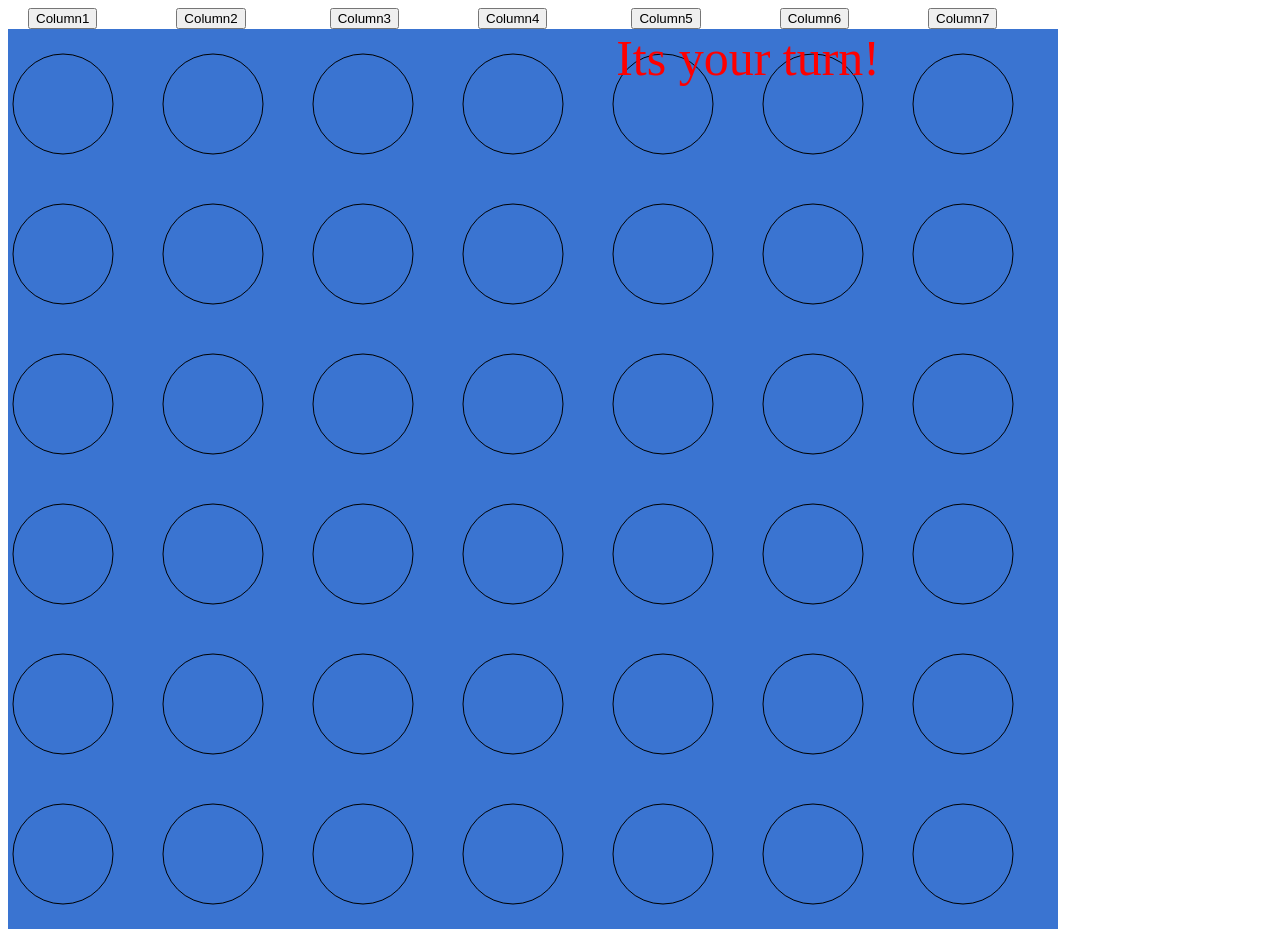
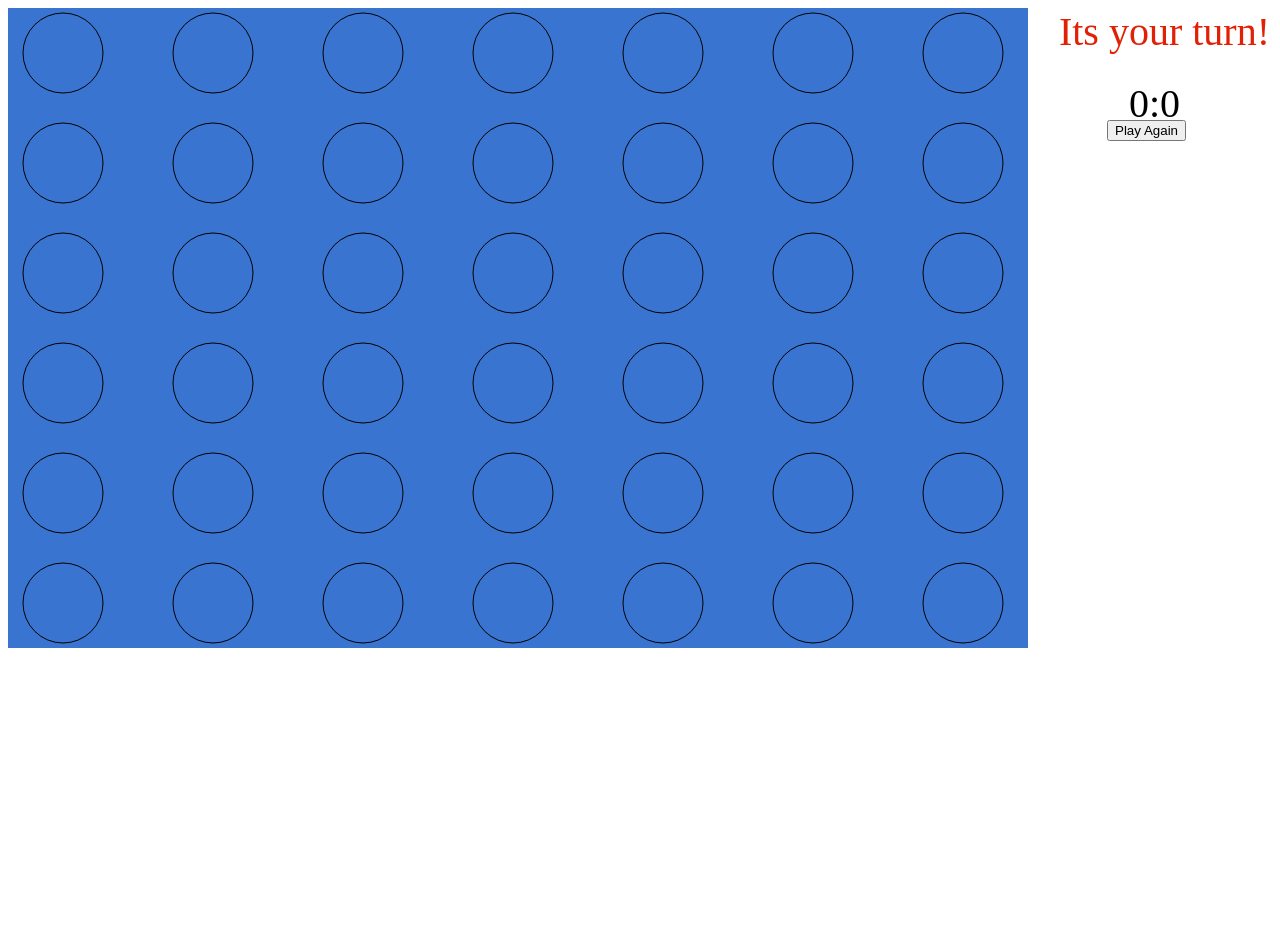
Before and after one commit to danieldiaz14/Connect-4, a plain HTML site: page index.html in a window 1280 px wide. After the commit the page ends 800 px from the top, so only its background shows below. Drawn offline with Linux system fonts and the light colour scheme.

Commit message:
Much better

```diff
--- a/index.html
+++ b/index.html
@@ -5,17 +5,12 @@
         <link rel="stylesheet" href="./styles/index.css">
     </head>
     <body>
-        <div>
-            <button id="choice1" onclick="update1()">Column1</button>
-            <button id="choice2" onclick="update2()">Column2</button>
-            <button id="choice3" onclick="update3()">Column3</button>
-            <button id="choice4" onclick="update4()">Column4</button>
-            <button id="choice5" onclick="update5()">Column5</button>
-            <button id="choice6" onclick="update6()">Column6</button>
-            <button id="choice7" onclick="update7()">Column7</button>
+        <div id="active">Its your turn!</div>
+        <div id="scoreBoard">
+            <p id="score"></p>
         </div>
-        <div id="active">Its your turn!</div>
-        <canvas id="canvas" width="1050" height="900"></canvas>
+        <button id="play" onclick="redo()">Play Again</button>
+        <canvas id="canvas" width="1020" height="640"></canvas>
         <script src="./scripts/connect.js"></script>
     </body>
 </html>
--- a/scripts/connect.js
+++ b/scripts/connect.js
@@ -5,7 +5,10 @@ let turnColor = document.getElementById('active');
 let turn = true;
 let gameBoard = matrix();
 let counters = [5,5,5,5,5,5,5];
-turnColor.style.color = "red";
+let reset = [5,5,5,5,5,5,5];
+let score1 = 0;
+let score2 = 0;
+turnColor.style.color = "#e22006";
 /*
 context.beginPath();
 context.arc(100,75,50,0,2*Math.PI);
@@ -13,19 +16,50 @@ context.stroke();
 */
 //7 column, 6 rows.
 
+canvas.addEventListener('click', function(event) {
+    let x = event.pageX - 0;
+    let y = event.pageY - 0;
+    let handX = 0;
+    let handXOffset = handX + 100;
+    let handY = 0;
+    let handYOffset = handY + 1000;
+    if( x >= handX && x <= handXOffset && y >= handY && y <= handYOffset) {
+        update1();
+    }
+    if(x >= handX+170&& x <= handXOffset+170 && y >=handY && handYOffset) {
+        update2();
+    }
+    if(x >= handX+320&& x <= handXOffset+300 && y >=handY && handYOffset) {
+        update3();
+    }
+
+    if(x >= handX+470&& x <= handXOffset+450 && y >=handY && handYOffset) {
+        update4();
+    }
+    if(x >= handX+620&& x <= handXOffset+600 && y >=handY && handYOffset) {
+        update5();
+    }
+    if(x >= handX+770&& x <= handXOffset+750 && y >=handY && handYOffset) {
+        update6();
+    }
+    if(x >= handX+920&& x <= handXOffset+920 && y >=handY && handYOffset) {
+        update7();
+    }
+  }, false);
+
 function update1() {
     if(gameBoard[counters[0]][0] == 0) {
         if(turn == true) {
             gameBoard[counters[0]][0] = 1;
             console.log("counter " + counters[0])
-            turnColor.style.color = "#e22006";
+            turnColor.style.color = "#fffa07";
             counters[0]--;
             turn = false;
             console.log(gameBoard);
             console.log("counter " + counters[0]);
         } else {
             gameBoard[counters[0]][0] = 2;
-            turnColor.style.color = "#fffa07";
+            turnColor.style.color = "#e22006";
             counters[0]--;
             turn = true;
             console.log(gameBoard);
@@ -38,14 +72,14 @@ function update2() {
         if(turn == true) {
             gameBoard[counters[1]][1] = 1;
             console.log("counter " + counters[1])
-            turnColor.style.color = "#e22006";
+            turnColor.style.color = "#fffa07";
             counters[1]--;
             turn = false;
             console.log(gameBoard);
             console.log("counter " + counters[1]);
         } else {
             gameBoard[counters[1]][1] = 2;
-            turnColor.style.color = "#fffa07";
+            turnColor.style.color = "#e22006";
             counters[1]--;
             turn = true;
             console.log(gameBoard);
@@ -57,14 +91,14 @@ function update3() {
         if(turn == true) {
             gameBoard[counters[2]][2] = 1;
             console.log("counter " + counters[0])
-            turnColor.style.color = "#e22006";
+            turnColor.style.color = "#fffa07";
             counters[2]--;
             turn = false;
             console.log(gameBoard);
             console.log("counter " + counters[0]);
         } else {
             gameBoard[counters[2]][2] = 2;
-            turnColor.style.color = "#fffa07";
+            turnColor.style.color = "#e22006";
             counters[2]--;
             turn = true;
             console.log(gameBoard);
@@ -76,14 +110,14 @@ function update4() {
         if(turn == true) {
             gameBoard[counters[3]][3] = 1;
             console.log("counter " + counters[3])
-            turnColor.style.color = "#e22006";
+            turnColor.style.color = "#fffa07";
             counters[3]--;
             turn = false;
             console.log(gameBoard);
             console.log("counter " + counters[0]);
         } else {
             gameBoard[counters[3]][3] = 2;
-            turnColor.style.color = "#fffa07";
+            turnColor.style.color = "#e22006";
             counters[3]--;
             turn = true;
             console.log(gameBoard);
@@ -95,14 +129,14 @@ function update5() {
         if(turn == true) {
             gameBoard[counters[4]][4] = 1;
             console.log("counter " + counters[0])
-            turnColor.style.color = "#e22006";
+            turnColor.style.color = "#fffa07";
             counters[4]--;
             turn = false;
             console.log(gameBoard);
             console.log("counter " + counters[0]);
         } else {
             gameBoard[counters[4]][4] = 2;
-            turnColor.style.color = "#fffa07";
+            turnColor.style.color = "#e22006";
             counters[4]--;
             turn = true;
             console.log(gameBoard);
@@ -114,14 +148,14 @@ function update6() {
         if(turn == true) {
             gameBoard[counters[5]][5] = 1;
             console.log("counter " + counters[0])
-            turnColor.style.color = "#e22006";
+            turnColor.style.color = "#fffa07";
             counters[5]--;
             turn = false;
             console.log(gameBoard);
             console.log("counter " + counters[0]);
         } else {
             gameBoard[counters[5]][5] = 2;
-            turnColor.style.color = "#fffa07";
+            turnColor.style.color = "#e22006";
             counters[5]--;
             turn = true;
             console.log(gameBoard);
@@ -133,14 +167,14 @@ function update7() {
         if(turn == true) {
             gameBoard[counters[6]][6] = 1;
             console.log("counter " + counters[0])
-            turnColor.style.color = "#e22006";
+            turnColor.style.color = "#fffa07";
             counters[6]--;
             turn = false;
             console.log(gameBoard);
             console.log("counter " + counters[0]);
         } else {
             gameBoard[counters[6]][6] = 2;
-            turnColor.style.color = "#fffa07";
+            turnColor.style.color = "#e22006";
             counters[6]--;
             turn = true;
             console.log(gameBoard);
@@ -152,23 +186,23 @@ function board(input) {
     let x = 0;
     let y = 0;
     let distanceX = 55;
-    let distanceY = 75;
+    let distanceY = 45;
     while( x <= 6 && y <=5 ) {
         if(input[y][x] == 0) {
             context.beginPath();
-            context.arc(distanceX, distanceY, 50, 0, 2*Math.PI);
+            context.arc(distanceX, distanceY, 40, 0, 2*Math.PI);
             context.stroke();
         }
         if(input[y][x] == 1) {
             context.beginPath();
-            context.arc(distanceX, distanceY, 50, 0, 2*Math.PI);
+            context.arc(distanceX, distanceY, 40, 0, 2*Math.PI);
             context.fillStyle = "#e22006";
             context.fill();
             context.stroke();
         }
         if(input[y][x] == 2) {
             context.beginPath();
-            context.arc(distanceX, distanceY, 50, 0, 2*Math.PI);
+            context.arc(distanceX, distanceY, 40, 0, 2*Math.PI);
             context.fillStyle = "#fffa07";
             context.fill()
             context.stroke();
@@ -177,7 +211,7 @@ function board(input) {
             y += 1;
             x = 0;
             distanceX = 55;
-            distanceY += 150;
+            distanceY += 110;
         } else {
             x+=1;
             distanceX +=150;
@@ -199,21 +233,40 @@ function matrix() {
 }
 
 function winner(matrix) {
-    for(let i = 0; i < matrix.length; i++) {
-        for(let j = 0; j < matrix[0].length; j++) {
-            if(matrix[i][0] && matrix[i+1][0] && matrix[i+2][0] && matrix[i+3][0] == 1|| matrix[i][0] && matrix[i+1][0] && matrix[i+2][0] && matrix[i+3][0] == 2) {
-                if(turn == true) {
-                    turnColor.innerHTML('Red Wins!');
+    let countRed = 0;
+    let countYellow = 0;
+    for(let i = 0; i < 6; i++) {
+        for(let j = 0; j < 7; j++) {
+            if(matrix[i][j] == 1) {
+                if(countRed == 4) {
+                    alert('test');
                 }
+                countRed+=1;
             }
         }
     }
 }
 
+function updateValue(player, value1, value2) {
+    document.getElementById(player).innerText = value1 + ':' + value2;
+} // update value function. Allows us to change values on canvas to manipulate state of the game.
+function redo() {
+    if(turn == true) {
+        score1++;
+        gameBoard = matrix();
+        counters = reset;
+    } else {
+        score2++;
+        gameBoard = matrix();
+        counters = reset;
+    }
+}
 function draw() {
     context.fillStyle = "#3a74d1";
     context.fillRect(0, 0, canvas.width, canvas.height);
     board(gameBoard);
+    //winner(gameBoard);
+    updateValue('score', score1, score2);
     requestAnimationFrame(draw);
 }
 draw();
--- a/styles/index.css
+++ b/styles/index.css
@@ -1,7 +1,7 @@
 #active {
     position: absolute;
-    right: 400px;
-    font-size: 50px;
+    right: 10px;
+    font-size: 40px;
 }
 
 #arrow {
@@ -9,24 +9,15 @@
     height: auto;
 }
 
-#choice1 {
-    margin-left: 20px;
+#play {
+    position: absolute;
+    right: 94px;
+    top: 120px;
 }
-#choice2 {
-    margin-left: 75px;
+
+#scoreBoard {
+    position: absolute;
+    right: 100px;
+    top: 40px;
+    font-size: 40px;
 }
-#choice3 {
-    margin-left: 80px;
-}
-#choice4 {
-    margin-left: 75px;
-}
-#choice5 {
-    margin-left: 80px;
-}
-#choice6 {
-    margin-left: 75px;
-}
-#choice7 {
-    margin-left: 75px;
-}
```
